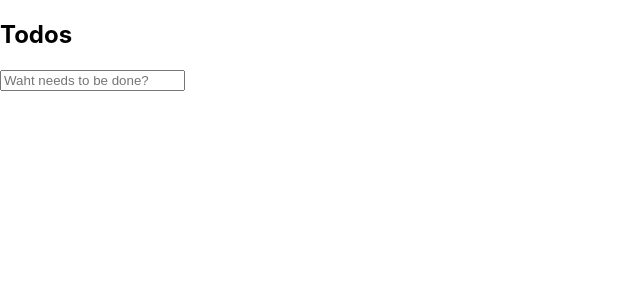
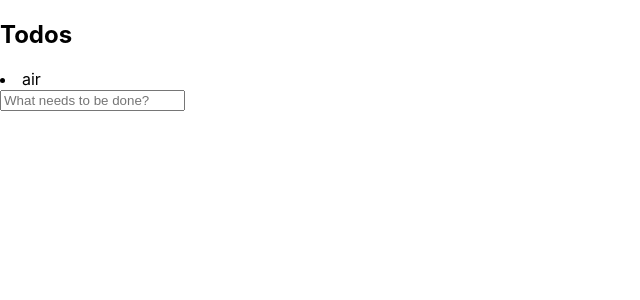
Before and after one commit to doraair/react-todo, a React (Create React App) app: page / in a window 1280 px wide. Shown: the top 300 px of the page, without its empty margins (0-640 px from the left). Built offline with nearby package versions, Linux system fonts and the light colour scheme.

Commit message:
add display todo list

```diff
--- a/src/components/AddTodoItem.tsx
+++ b/src/components/AddTodoItem.tsx
@@ -1,12 +1,36 @@
-import React from 'react'
+import React, { useState } from "react";
 
-
-export const AddTodoItem = () => {
-    return <>
-    <input type="text" placeholder="Waht needs to be done?"></input>
-    </>
+interface AddTodoItemType {
+  onAddItem: (newItem: string) => void;
+  placeholderText: string;
 }
 
+const AddTodoItem: React.FC<AddTodoItemType> = ({
+  onAddItem,
+  placeholderText,
+}) => {
+  //   const [] = useState(); // default
+  //   const [count, setCount] = useState<number | null>();
+  //   const [text, settext] = useState<{text: string}}>({text: "air"});
 
+  const [todoText, setTodoText] = useState<string>("");
+
+  return (
+    <form
+      onSubmit={(e) => {
+        e.preventDefault();
+        onAddItem(todoText);
+      }}
+    >
+      <input
+        type="text"
+        placeholder={placeholderText}
+        onChange={(e) => {
+          setTodoText(e.target.value);
+        }}
+      />
+    </form>
+  );
+};
 
 export default AddTodoItem;
--- /dev/null
+++ b/src/components/TodoList.tsx
@@ -0,0 +1,16 @@
+import React from "react";
+interface TodoListProp {
+  displayList: string[];
+}
+
+const TodoList: React.FC<TodoListProp> = ({ displayList }) => {
+  return (
+    <div>
+      {displayList.map((item) => {
+        return <li>{item}</li>;
+      })}
+    </div>
+  );
+};
+
+export default TodoList;
--- a/src/containers/Todo.tsx
+++ b/src/containers/Todo.tsx
@@ -1,10 +1,23 @@
-import React from 'react'
-import AddTodoItem from '../components/AddTodoItem';
-export const Todo = () => {
-    return (<>
-    <h2>Todos</h2>
-    <AddTodoItem></AddTodoItem>
-    </>);
-}
+import React, { useState } from "react";
+import AddTodoItem from "../components/AddTodoItem";
+import TodoList from "../components/TodoList";
+
+const Todo = () => {
+  const [items, addList] = useState<string[]>(["air"]);
+  //   const printOnConsoleLog = (text: string) => {
+  //     console.log(text);
+  //   };
+
+  return (
+    <>
+      <h2>Todos</h2>
+      <TodoList displayList={items}></TodoList>
+      <AddTodoItem
+        onAddItem={(newItem) => addList(items.concat(newItem))}
+        placeholderText="What needs to be done?"
+      />
+    </>
+  );
+};
 
 export default Todo;
```
Also changed, not shown: src/index.tsx (+6 -6 lines).
